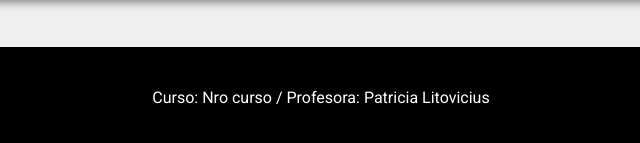
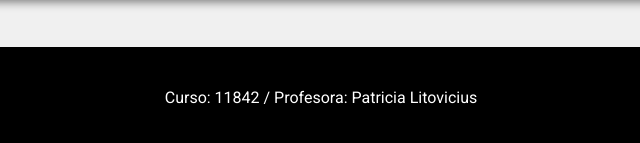
Before and after one commit to AgustinGarcia97/UVA_1_TAGS, a plain HTML site: page html/materia.html in a window 1280 px wide. Shown: the part 4272-4415 px from the top of the page, 319-959 px from the left. Drawn offline with Linux system fonts and the light colour scheme.

Commit message:
modificacion

```diff
--- a/html/materia.html
+++ b/html/materia.html
@@ -143,7 +143,7 @@
                             La actividad consistió en crear una página web para mostrar obras de arte, enfocándose en la organización de imágenes en el "Home". Se utilizaron entre 6 y 10 imágenes de distintos tamaños y se aplicaron técnicas como layout, grid o flexbox para disponerlas de manera ordenada y estética. Se ofrecieron dos opciones de nivel: una disposición de grid básico y otra de grid avanzado, adaptándose al nivel del alumno.
                         </p>
                         <ul>
-                            <li>Github Pages:<a href="https://agustingarcia97.github.io/uva2-grid/ "> Link a actividad: Grid y Flexbox</a></li>
+                            <li>Github Pages:<a href="https://agustingarcia97.github.io/uva2-grid/"> Link a actividad: Grid y Flexbox</a></li>
                             <li>Github Repository: <a href="https://github.com/AgustinGarcia97/uva2-grid">Link a repositorio</a></li>
                         </ul>
                     </div>
@@ -156,7 +156,7 @@
         </section>
     </main>
     <footer>
-        Curso: Nro curso / Profesora: Patricia Litovicius
+        Curso: 11842 / Profesora: Patricia Litovicius
     </footer>
 </body>
 </html>
```
Also changed, not shown: index.html (+1 -1 lines).
